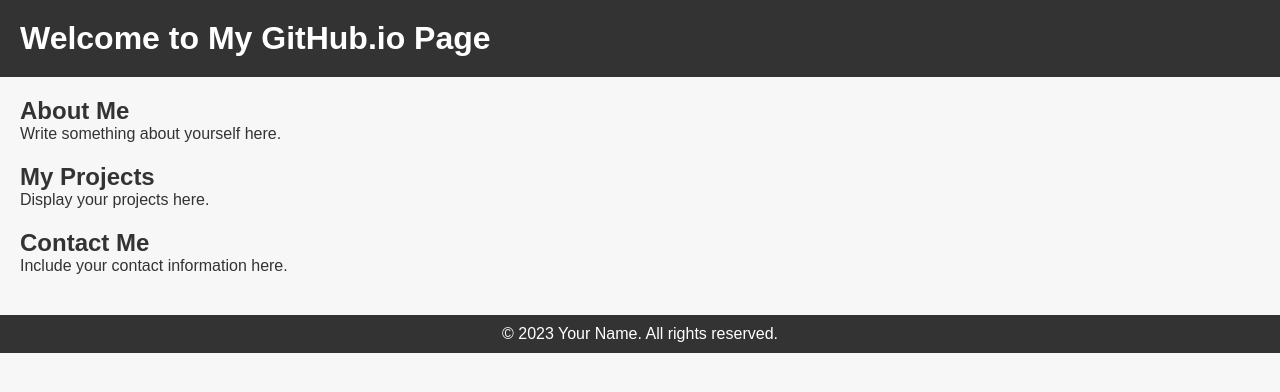
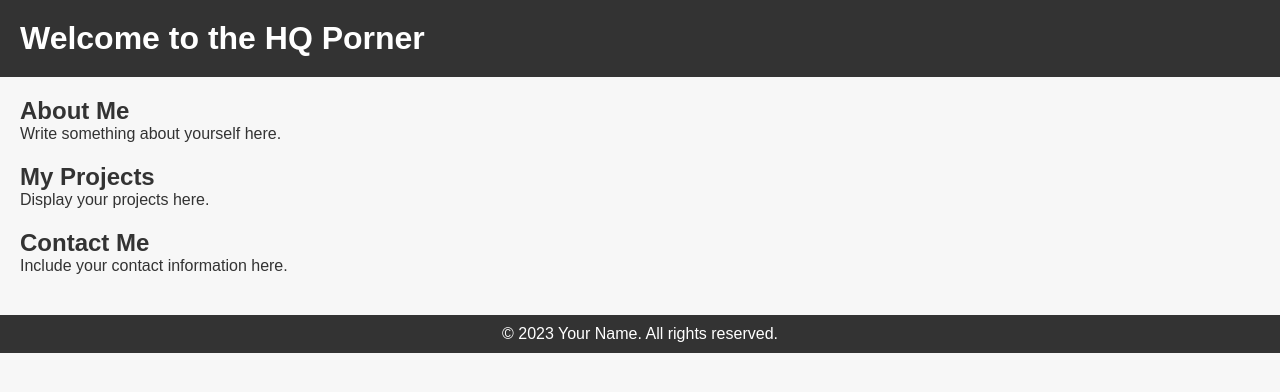
Before and after one commit to Jake2210/Jake2210.github.io, a plain HTML site: page index.html in a window 1280 px wide. Drawn offline with Linux system fonts and the light colour scheme.

Commit message:
Update index.html

```diff
--- a/index.html
+++ b/index.html
@@ -6,7 +6,7 @@
 </head>
 <body>
   <header>
-    <h1>Welcome to My GitHub.io Page</h1>
+    <h1>Welcome to the HQ Porner</h1>
   </header>
 
   <main>
```
